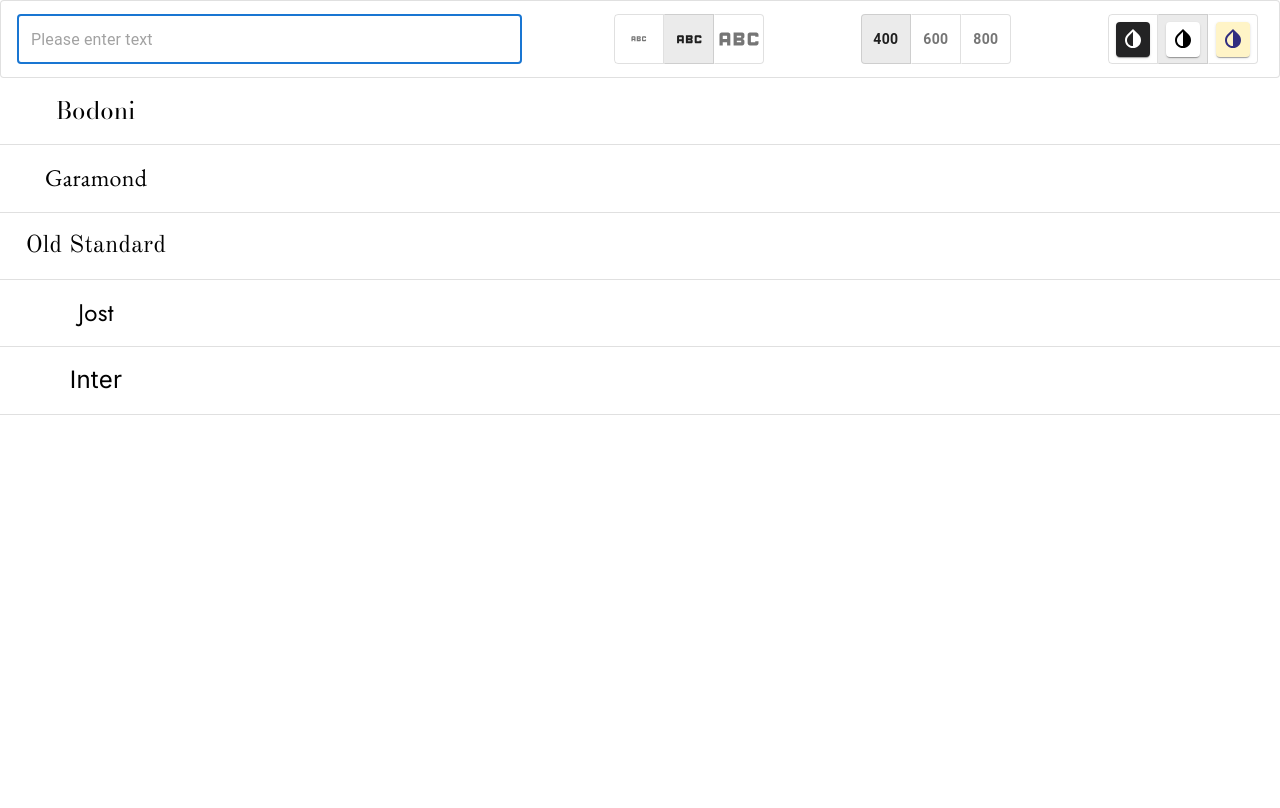
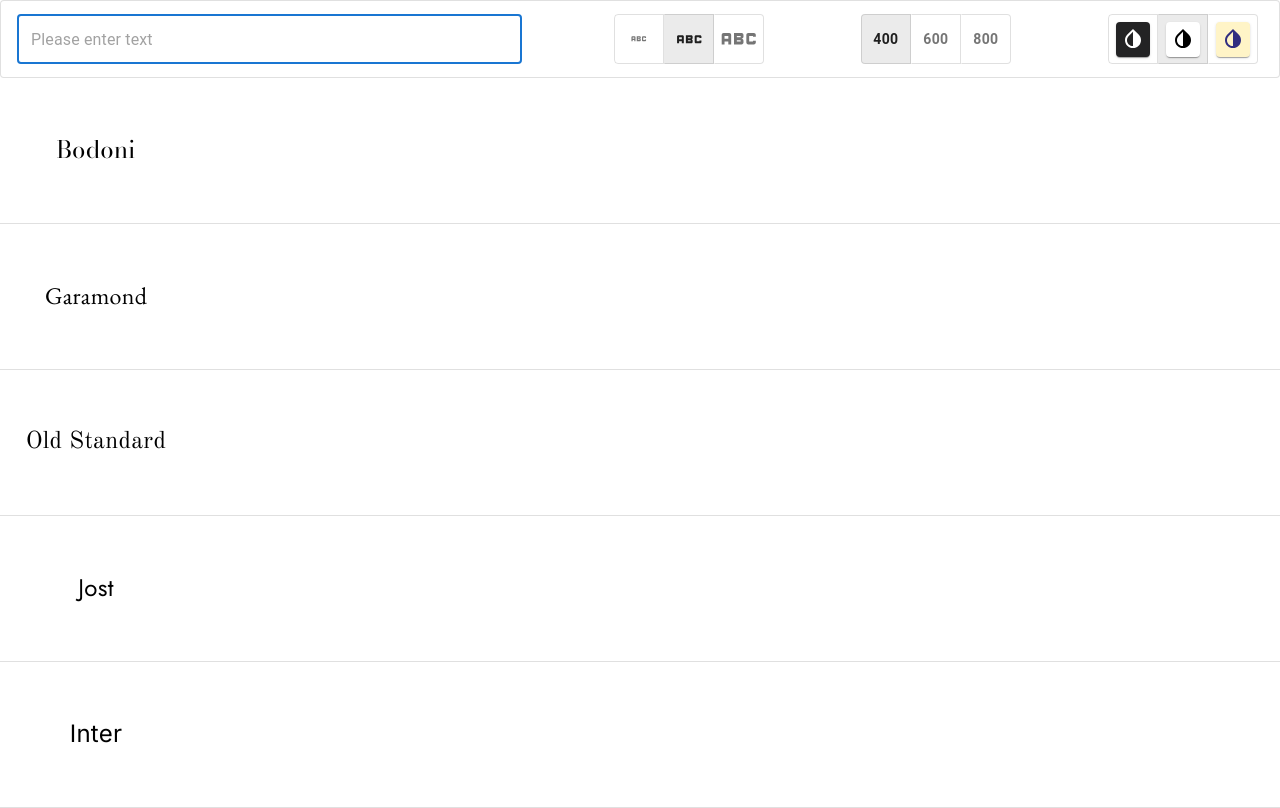
Before and after one commit to arthurfincham/font-app, a React (Create React App) app: page / in a window 1280 px wide. Built offline with nearby package versions, Linux system fonts and the light colour scheme.

Commit message:
Mod: src/App.js src/components/FontSizeToggle.js src/components/PreviewRow.js src/index.css src/index.js

```diff
--- a/src/App.js
+++ b/src/App.js
@@ -60,7 +60,7 @@ function App() {
       <main>
         <ThemeProvider theme={themePicker(siteTheme)}>
           <GlobalStyles />
-          <PreviewTable fontSize={fontSize} previewText={previewText} fontWeight={fontWeight} />
+          <PreviewTable fontSize={fontSize} previewText={previewText} fontWeight={fontWeight} sx={{ height: '100%' }} />
         </ThemeProvider>
       </main>
     </>
--- a/src/components/FontSizeToggle.js
+++ b/src/components/FontSizeToggle.js
@@ -1,8 +1,9 @@
 import ToggleButton from '@mui/material/ToggleButton';
 import ToggleButtonGroup from '@mui/material/ToggleButtonGroup';
 import { styled } from '@mui/system';
+import Tooltip from '@mui/material/Tooltip';
+import AbcIcon from '@mui/icons-material/Abc';
 
-import AbcIcon from '@mui/icons-material/Abc';
 export default function FontSizeToggle({ fontSize, setFontSize }) {
   const StyledToggleButtonGroup = styled(ToggleButtonGroup)(({ theme }) => ({
     '& .MuiToggleButtonGroup-grouped': {
@@ -18,6 +19,7 @@ export default function FontSizeToggle({ fontSize, setFontSize }) {
     setFontSize(newAlignment);
   };
   return (
+    <Tooltip title="Font Size" disableFocusListener disableTouchListener enterHoverDelay={2000}>
       <StyledToggleButtonGroup size="small" value={fontSize} exclusive onChange={handleSize} aria-label="text alignment">
         <ToggleButton value="1" aria-label="left aligned">
           <StyledIcon size="1.5em" />
@@ -26,8 +28,9 @@ export default function FontSizeToggle({ fontSize, setFontSize }) {
           <StyledIcon size="2.5em" />
         </ToggleButton>
         <ToggleButton value="2" aria-label="left aligned">
-        <StyledIcon size="4em" />
+          <StyledIcon size="3.5em" />
         </ToggleButton>
       </StyledToggleButtonGroup>
+    </Tooltip>
   );
 }
--- a/src/components/PreviewRow.js
+++ b/src/components/PreviewRow.js
@@ -6,6 +6,7 @@ export default function PreviewRow({ font, fontName, previewText, fontWeight, fo
     fontFamily: font,
     fontSize: `${fontSize}em`,
     fontWeight: fontWeight,
+    whiteSpace: 'nowrap',
   };
   return (
     <TableRow>
--- a/src/index.css
+++ b/src/index.css
@@ -1,4 +1,8 @@
 html,
+main,
+.App,
+.MuiTableContainer-root,
+.MuiTable-root,
 #root {
   height: 100%;
 }
--- a/src/index.js
+++ b/src/index.js
@@ -5,7 +5,7 @@ import App from './App';
 import reportWebVitals from './reportWebVitals';
 ReactDOM.render(
   <React.StrictMode>
-    <App />
+    <App className="App" />
   </React.StrictMode>,
   document.getElementById('root')
 );
```
Lines whose indentation alone changed are shown as unchanged.
